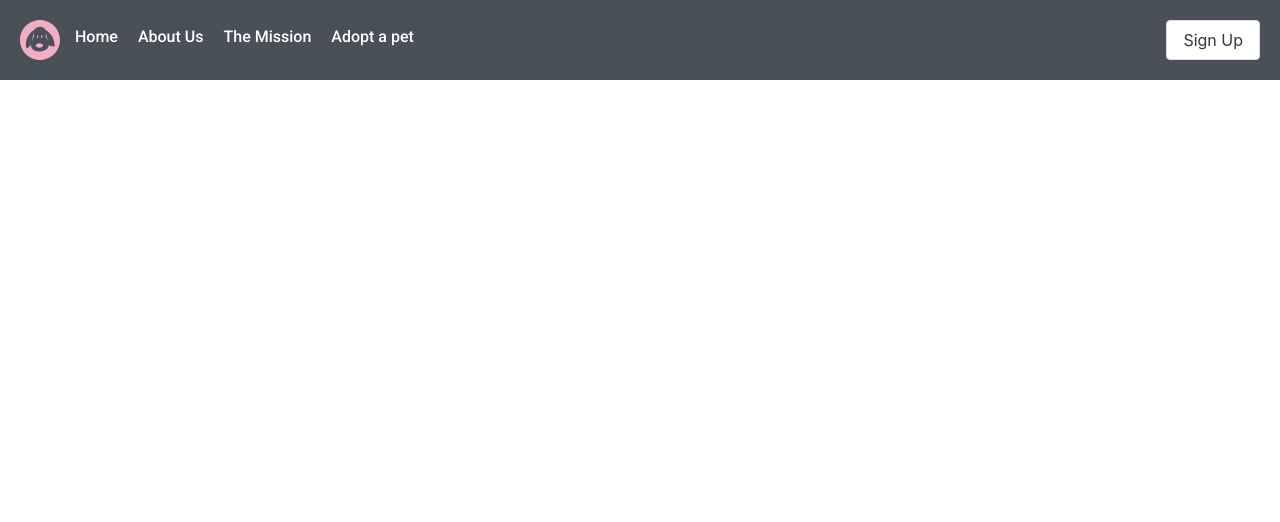
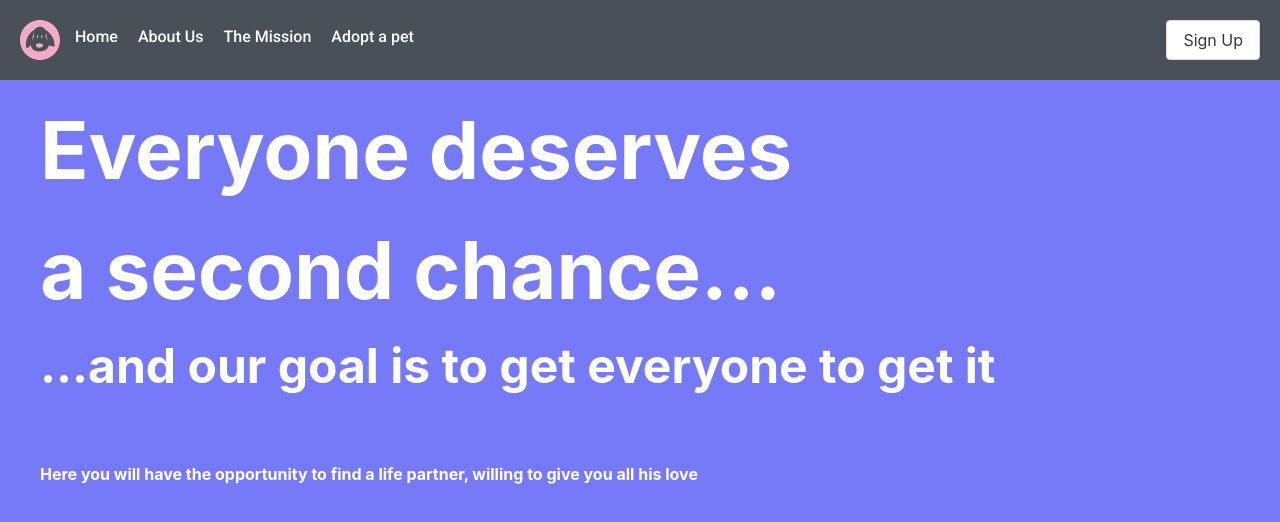
Before and after one commit to jbovone/ra-hackatlon-course-it, a React (Create React App) app: page /purpose in a window 1280 px wide. Shown: the top 522 px of the page. Built offline with nearby package versions, Linux system fonts and the light colour scheme.

Commit message:
Add The Mission page and components

```diff
--- a/public/index.html
+++ b/public/index.html
@@ -15,8 +15,11 @@
       user's mobile device or desktop. See https://developers.google.com/web/fundamentals/web-app-manifest/
     -->
     <link rel="manifest" href="%PUBLIC_URL%/manifest.json" />
-    <link rel="preconnect" href="https://fonts.gstatic.com">
-<link href="https://fonts.googleapis.com/css2?family=Roboto:wght@500&display=swap" rel="stylesheet">
+    <link rel="preconnect" href="https://fonts.gstatic.com" />
+    <link
+      href="https://fonts.googleapis.com/css2?family=Roboto:wght@500&display=swap"
+      rel="stylesheet"
+    />
     <!--
       Notice the use of %PUBLIC_URL% in the tags above.
       It will be replaced with the URL of the `public` folder during the build.
@@ -26,7 +29,13 @@
       work correctly both with client-side routing and a non-root public URL.
       Learn how to configure a non-root public URL by running `npm run build`.
     -->
-    <title>React App</title>
+    <link
+      rel="stylesheet"
+      href="https://pro.fontawesome.com/releases/v5.10.0/css/all.css"
+      integrity="sha384-AYmEC3Yw5cVb3ZcuHtOA93w35dYTsvhLPVnYs9eStHfGJvOvKxVfELGroGkvsg+p"
+      crossorigin="anonymous"
+    />
+    <title>My Lovel Pets</title>
   </head>
   <body>
     <noscript>You need to enable JavaScript to run this app.</noscript>
--- a/src/App.js
+++ b/src/App.js
@@ -6,6 +6,7 @@ import { BrowserRouter as Router, Switch, Route } from "react-router-dom";
 import HomePage from "./pages/homePage";
 import AdoptionsPage from "./pages/adoptionsPage";
 import Form from "./components/Form/Form";
+import PurposePage from "./pages/PurposePage";
 /*
   https://bulma.io/documentation/components/card/
   ojo que los tags img hr estan sin cerrar!
@@ -51,6 +52,9 @@ function App() {
           <Route path="/adoptions" exact>
             <AdoptionsPage pets={pets} />
           </Route>
+          <Route path="/purpose" exact>
+            <PurposePage />
+          </Route>
         </Switch>
       </Router>
     </Fragment>
--- a/src/components/bulma-components/nav.jsx
+++ b/src/components/bulma-components/nav.jsx
@@ -39,7 +39,7 @@ const BulmaNav = ({ formShow }) => {
           </a>
         </li>
         <li className={listItem}>
-          <a className={navLinks} href="#/urpose">
+          <a className={navLinks} href="/purpose">
             The Mission
           </a>
         </li>
--- /dev/null
+++ b/src/pages/PurposePage.jsx
@@ -0,0 +1,60 @@
+import React from "react";
+import { css } from "@emotion/css";
+
+const infoContainer = css({
+  background: "#767AF9",
+  display: "flex",
+  minHeight: "100vh",
+  margin: "auto",
+  flexDirection: "column",
+  minWidth: "auto",
+  padding: "10px",
+  justifyContent: "flex-start",
+});
+
+const title = css({
+  fontSize: "5em",
+  marginLeft: "30px",
+});
+
+const subtitle = css({
+  fontSize: "3em",
+  marginLeft: "30px",
+});
+
+const info = css({
+  fontSize: "1em",
+  marginLeft: "30px",
+  marginTop: "60px",
+});
+
+const Strong = css({
+  color: "white",
+});
+
+export default function PurposePage() {
+  return (
+    <div className={infoContainer}>
+      <div className={title}>
+        <p>
+          <strong className={Strong}>
+            Everyone deserves <br /> a second chance...
+          </strong>
+        </p>
+      </div>
+      <div className={subtitle}>
+        <p>
+          <strong className={Strong}>
+            ...and our goal is to get everyone to get it
+          </strong>
+        </p>
+      </div>
+      <div className={info}>
+        <strong className={Strong}>
+          Here you will have the opportunity to find a life partner, willing to
+          give you all his love
+        </strong>
+      </div>
+    </div>
+  );
+}
```
